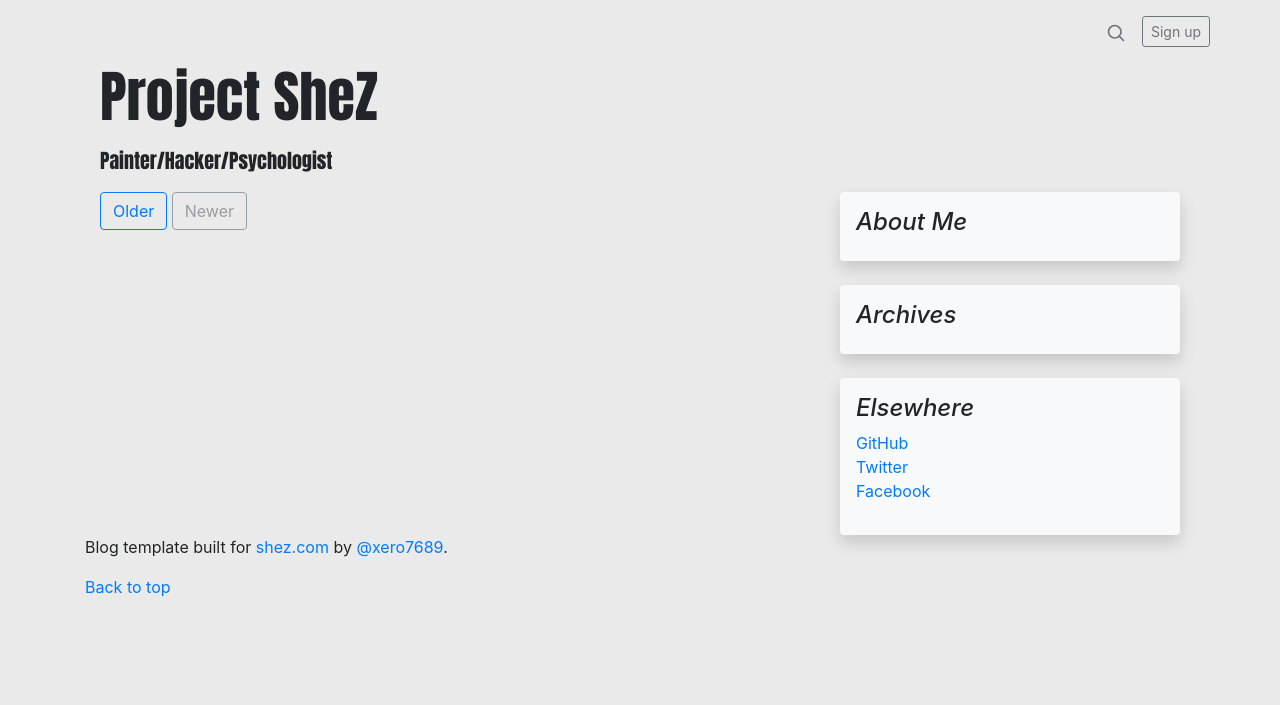
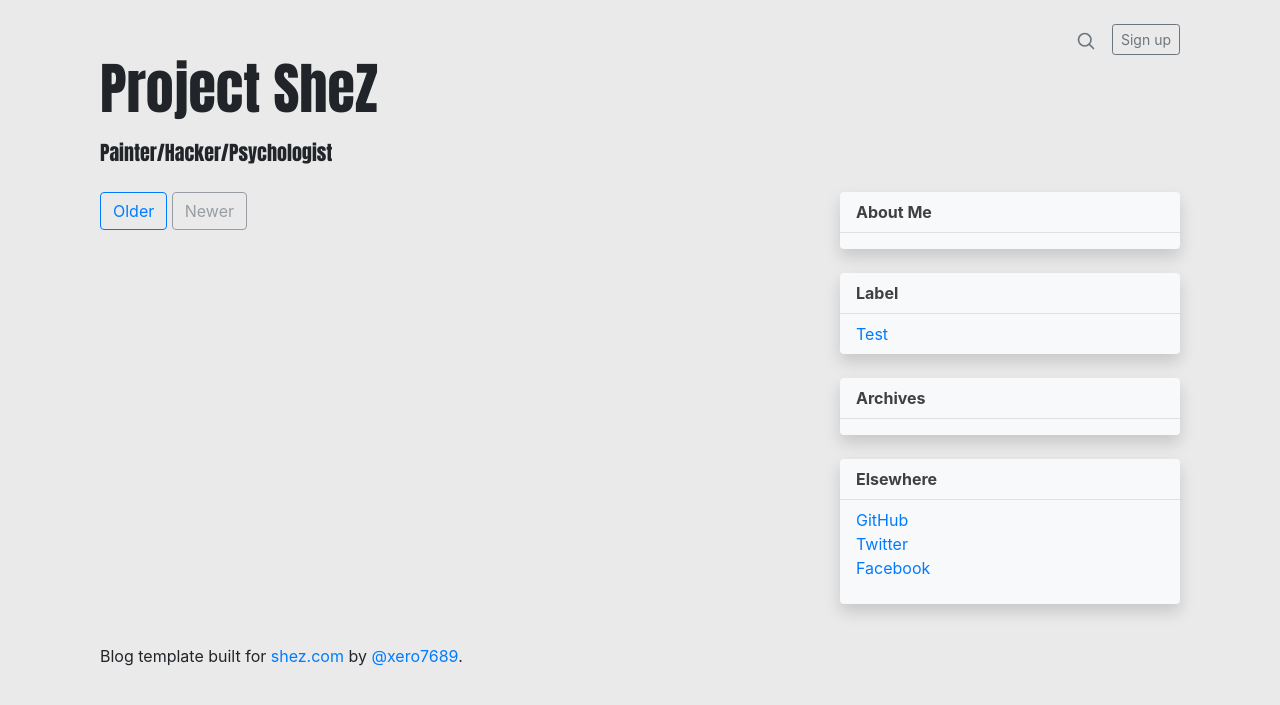
Before and after one commit to xero7689/shezblog, a Django app: template templates/blog.html in a window 1280 px wide. Shown: the top 705 px of the page. Run offline with Django 3.2, Linux system fonts and the light colour scheme; the template is opened without the code that fills it, so the values that code supplies are empty; some libraries are stand-ins or nearby versions.

Commit message:
Enhance blog template

```diff
--- a/static/blog.css
+++ b/static/blog.css
@@ -2,3 +2,6 @@ body {background-color: #EAEAEA;}
 .blog-title {font-family: 'Anton', sans-serif;}
 .blog-desc {font-family: 'Anton', sans-serif;}
 .blog-post {background-color: #F9F9F9;}
+.blog-sidebar {color: #404040;}
+.header-divider {margin: 0em;}
+/*.blog-sidebar-header {background-color: #C5C5C5;}*/
--- a/templates/blog.html
+++ b/templates/blog.html
@@ -26,17 +26,8 @@
 
   <body>
     <div class="container">
-      <header class="blog-header py-3">
-        <div class="row flex-nowrap justify-content-between align-items-center">
-          <!--div class="col-4 pt-1">
-            <a class="text-muted" href="#">Subscribe</a>
-          </div>
-          <div class="col-4 text-center">
-            <a class="blog-header-logo text-dark" href="#">SheZ</a>
-          </div-->
-	  <div class='col-8'>
-	  </div>
-          <div class="d-flex justify-content-end align-items-center">
+    <main role="main" class="container">
+	  <div class="mt-4 d-flex justify-content-end align-items-center">
 	    <a class="text-muted" href="#">
 	    <svg xmlns="http://www.w3.org/2000/svg" width="20" height="20" viewBox="0 0 24 24" fill="none" stroke="currentColor" stroke-width="2" stroke-linecap="round" stroke-linejoin="round" class="mx-3">
 		    <circle cx="10.5" cy="10.5" r="7.5"></circle>
@@ -45,11 +36,7 @@
 	    </a>
 	    <a class="btn btn-sm btn-outline-secondary" href="#">Sign up</a>
 	  </div>
-        </div>
-      </header>
-
-    <main role="main" class="container">
-      <div id="blog-header" class="rounded">
+      <div id="blog-header" class="mb-4 rounded">
         <div class="col-md-6 px-0">
           <h1 class="blog-title display-4">Project SheZ</h1>
           <p class="blog-desc lead my-3">Painter/Hacker/Psychologist</p>
@@ -57,19 +44,31 @@
       </div>
       <div class="row">
         <div class="col-md-8 blog-main">
-	  {% for article in author.article_set.all|slice:"::-5" %}
-          <div class="blog-post p-3 mb-4 shadow rounded">
-	    <p class="blog-post-meta">{{ article.create_date }}</p>
-        <hr>
-	    <h2 class="blog-post-title">{{ article.title }}</h2>
-	    <p class="blog-post-abstract text-secondary">{{ article.abstract }}</p>
-        <div class="blog-article">
+	  {% for article in author.article_set.all|slice:"::-1" %}
+          <div class="blog-post mb-4 shadow rounded">
+	    <div class="blog-article-date pl-3 py-2">
+	        <a class="font-weight-bold">{{ article.create_date|date:"Y-m/d l" }}</a>
+	    </div>
+	    <hr class="header-divider">
+	    <div class="blog-article-header pl-3 py-2">
+	        <h2 class="blog-article-title">{{ article.title }}</h2>
+	        <p class="blog-article-abstract text-secondary">{{ article.abstract }}</p>
+	    </div>
+            <div class="blog-article-content pl-3 py-2">
 	        {{ article.content|safe }}
             </div>
-	    <hr>
+	    <hr class="header-divider">
+	    <div class="blog-article-meta pl-3 py-2">
+	        <a>Authore: <a href="#">{{article.author.name}}</a> wrote at {{article.create_date|date:"P"}}</a>
+	    </div>
+	    <hr class="header-divider">
+	    <div class="blog-article-labels pl-3 pt-2 pb-3">
+		Label:
 	        {% for label in article.label_set.all %}
 	        <a class='text-primary'>#{{ label.name }} </a>
 	        {% endfor %}
+	    </div>
+
           </div><!-- /.blog-post -->
 
 	  {% endfor %}
@@ -82,40 +81,63 @@
         </div><!-- /.blog-main -->
 
         <aside class="col-md-4 blog-sidebar">
-          <div class="p-3 mb-4 shadow bg-light rounded">
-            <h4 class="font-italic">About Me</h4>
+          <div class="mb-4 shadow bg-light rounded">
+	    <div class="blog-sidebar-header pl-3 py-2 font-weight-bold">
+	        <a>About Me</a>
+	    </div>
+	    <hr class="header-divider">
+	    <div class="pl-3 py-2 blog_sidebar_content">
 	    {{ author.about | safe }}
 	    </div>
+          </div>
 
-          <div class="p-3 mb-4 shadow bg-light rounded">
-            <h4 class="font-italic">Archives</h4>
+	  <div class="mb-4 shadow bg-light rounded">
+	    <div class="blog-sidebar-header pl-3 py-2 font-weight-bold">
+            <a class="blog_labels">Label</a>
+	    </div>
+	    <hr class="header-divider">
+	    <div class="pl-3 py-2 blog_sidebar_content">
+	    <a href="#">Test</a>
+	    </div>
+          </div>
+
+	  <div class="mb-4 shadow bg-light rounded">
+	    <div class="blog-sidebar-header pl-3 py-2 font-weight-bold">
+            <a class="blog_archives">Archives</a>
+	    </div>
+	    <hr class="header-divider">
+	    <div class="pl-3 py-2 blog_sidebar_content">
             <ol class="list-unstyled mb-0">
 	      {% for archive in archives%}
 	      <li><a href='#'>{{ archive|date:"F Y"}}</a></li>
 	      {% endfor %}
             </ol>
 	    </div>
+          </div>
 
-          <div class="p-3 shadow bg-light rounded">
-            <h4 class="font-italic">Elsewhere</h4>
+          <div class="mb-4 shadow bg-light rounded">
+	    <div class="blog-sidebar-header pl-3 py-2 font-weight-bold">
+            <a class="blog_elsewhere">Elsewhere</a>
+	    </div>
+	    <hr class="header-divider">
+	    <div class="pl-3 py-2 blog_sidebar_content">
             <ol class="list-unstyled">
               <li><a href="#">GitHub</a></li>
               <li><a href="#">Twitter</a></li>
               <li><a href="#">Facebook</a></li>
             </ol>
 	    </div>
+          </div>
         </aside><!-- /.blog-sidebar -->
 
       </div><!-- /.row -->
 
+      <footer class="blog-footer my-3">
+          <p>Blog template built for <a href="https://shez.com/">shez.com</a> by <a href="https://twitter.com/mdo">@xero7689</a>.</p>
+      </footer>
     </main><!-- /.container -->
 
-    <footer class="blog-footer">
-      <p>Blog template built for <a href="https://shez.com/">shez.com</a> by <a href="https://twitter.com/mdo">@xero7689</a>.</p>
-      <p>
-        <a href="#">Back to top</a>
-      </p>
-    </footer>
+
 
     <!-- Bootstrap core JavaScript
     ================================================== -->
```
Lines whose indentation alone changed are shown as unchanged.
